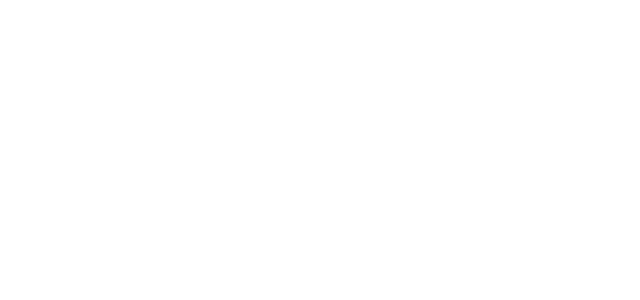
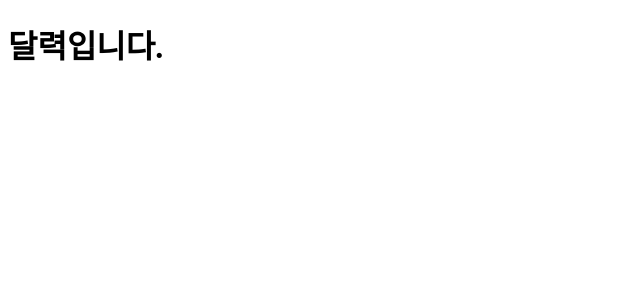
Before and after one commit to yung6699/react-calendar, a React (Create React App) app: page / in a window 1280 px wide. Shown: the top 300 px of the page, without its empty margins (0-640 px from the left). Built offline with nearby package versions, Linux system fonts and the light colour scheme.

Commit message:
초기 설정 완료

```diff
--- a/src/App.tsx
+++ b/src/App.tsx
@@ -1,9 +1,10 @@
-import React from 'react';
+import React from "react";
+import CalendarContainer from "./container/CalendarContainer";
 
-function App() {
+const App = () => {
   return (
     <div>
-
+      <CalendarContainer />
     </div>
   );
 }
--- a/src/container/CalendarContainer.tsx
+++ b/src/container/CalendarContainer.tsx
@@ -1,5 +1,5 @@
 import React from "react";
-import Calendar from "@/components/Calendar";
+import Calendar from "../components/Calendar";
 
 const CalendarContainer = () => {
   return (
--- a/src/index.tsx
+++ b/src/index.tsx
@@ -11,7 +11,4 @@
   document.getElementById("root"),
 );
 
-// If you want to start measuring performance in your app, pass a function
-// to log results (for example: reportWebVitals(console.log))
-// or send to an analytics endpoint. Learn more: https://bit.ly/CRA-vitals
 reportWebVitals();
```
Also changed, not shown: .eslintrc.js, 2 other files (tests, documents, lock files or other folders).
